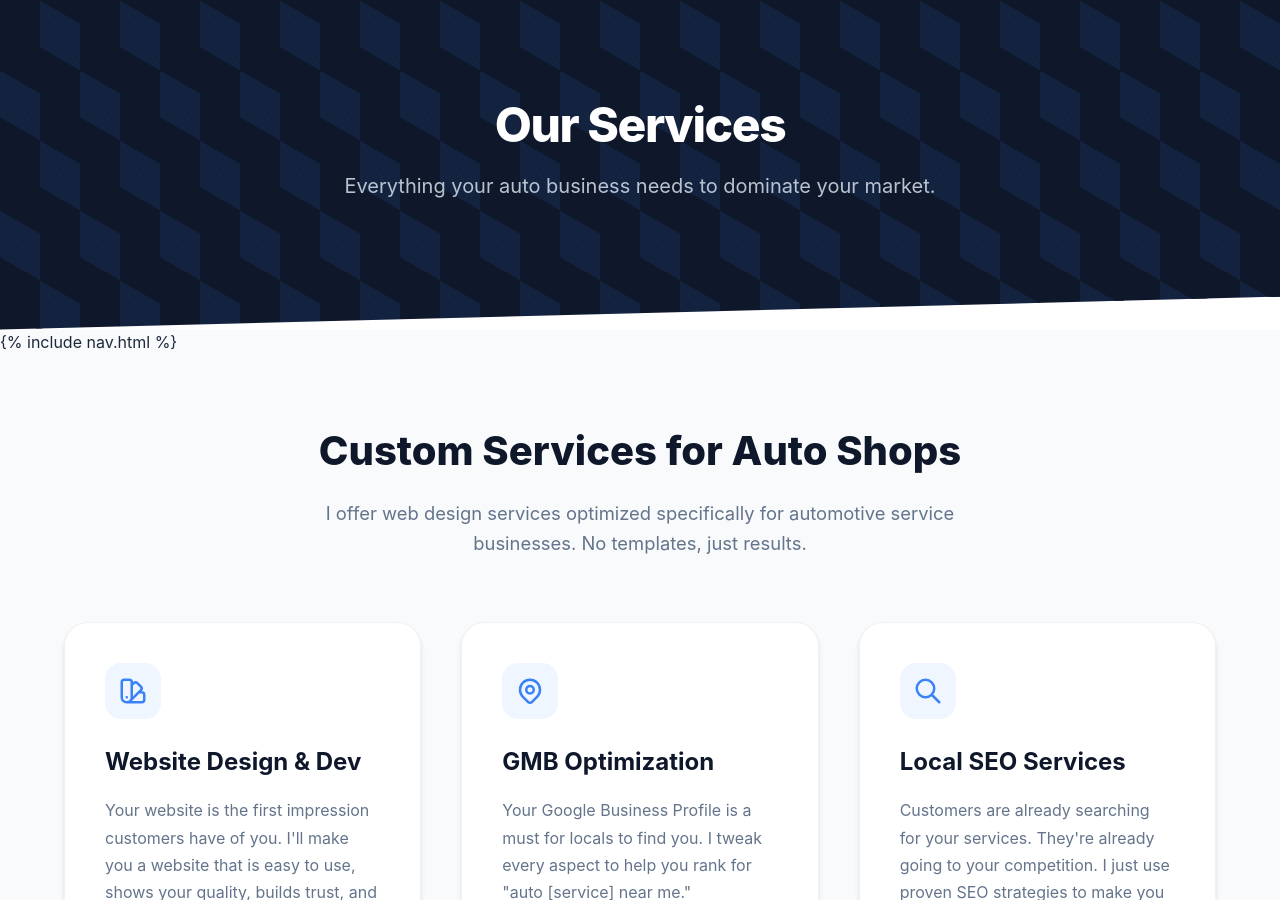
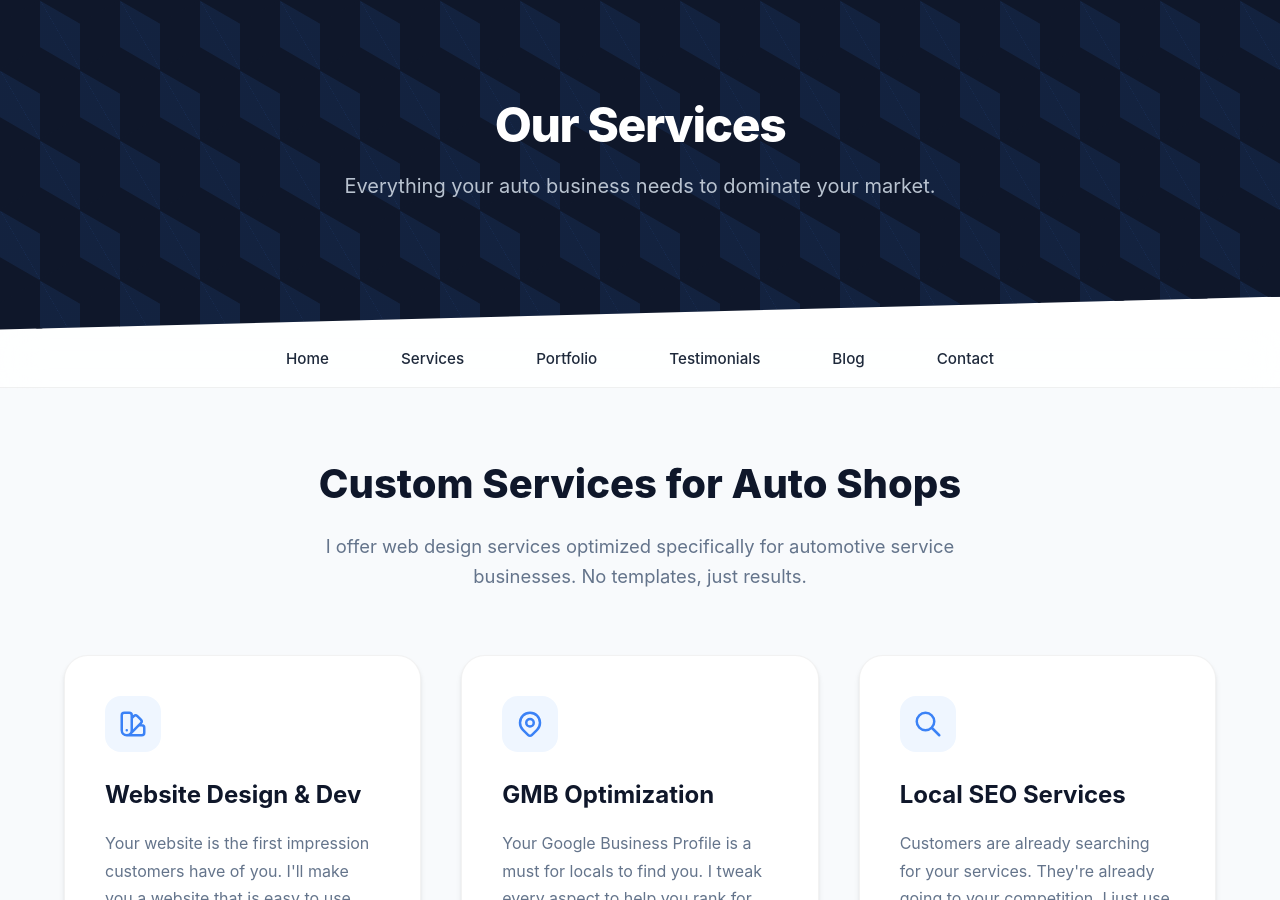
Before and after one commit to JamesBrownR/MeetingSurge, a Jekyll site: the page built from services/index.html, in a window 1280 px wide and 900 px high. Built offline with Jekyll 4.4.1, drawn with Linux system fonts in a browser that asks for light colours; some of the changed lines change nothing that is shown.

Commit message:
Update index.html

```diff
--- a/services/index.html
+++ b/services/index.html
@@ -1,4 +1,8 @@
-
+---
+layout: default
+title: Services - Web Design & Local SEO for Auto Repair Shops | MeetingSurge
+description: Professional web design services for auto repair shops: custom websites, Google Business Profile optimization, local SEO, and more.
+---
 
   <script type="application/ld+json">
 {
```
